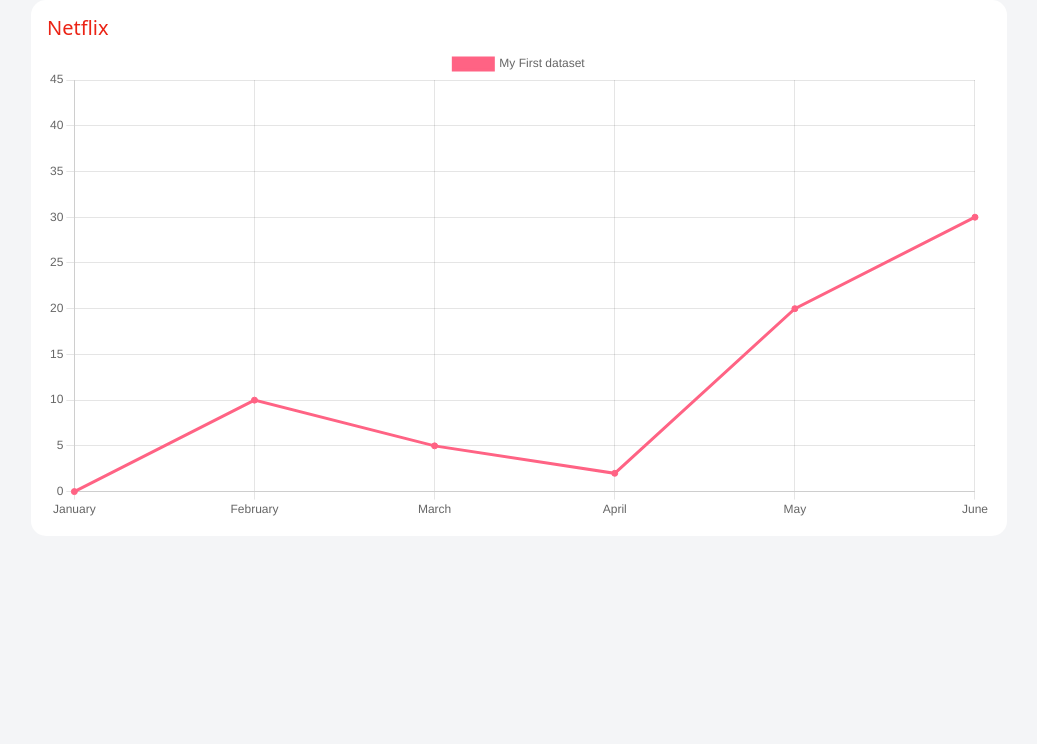
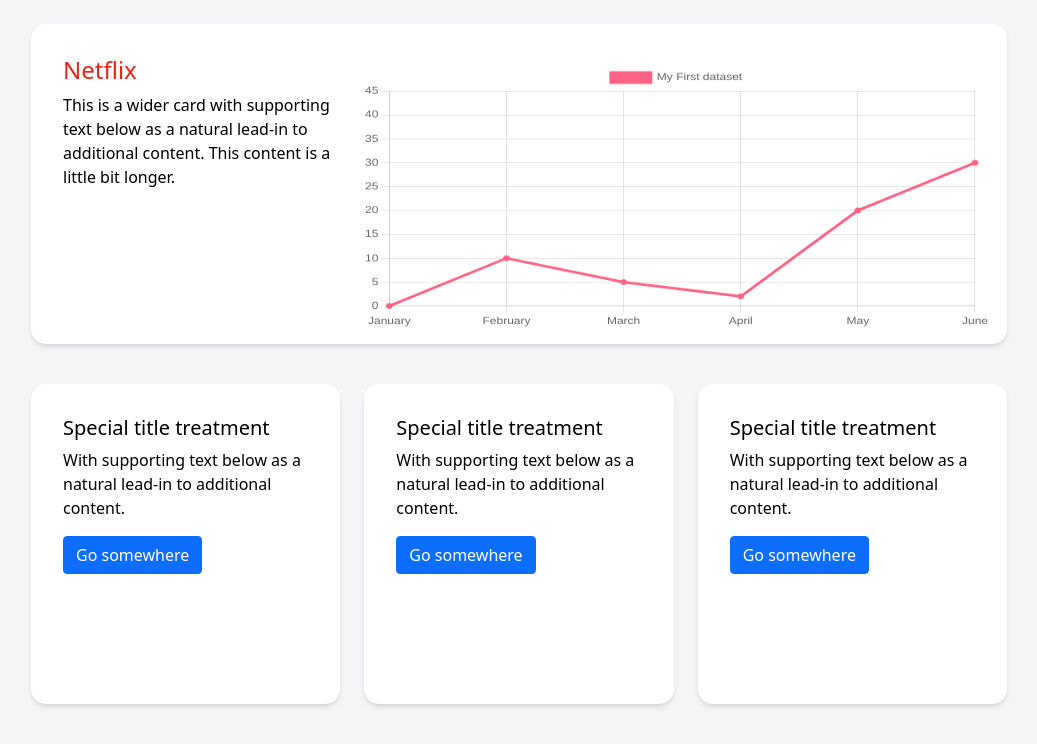
Before and after one commit to Razorlance/Dsba_project, a Flask app: page / in a window 1280 px wide. Shown: the part 56-800 px from the top of the page, without its empty margins (121-1158 px from the left). Run offline with Flask 2, Linux system fonts and the light colour scheme.

Commit message:
Added layout sample

```diff
--- a/app.py
+++ b/app.py
@@ -8,5 +8,10 @@ def index():
     return render_template("index.html")
 
 
+@app.route('/template')
+def template_index():
+    return render_template("template.html")
+
+
 if __name__ == '__main__':
     app.run()
--- a/static/Style/styles.css
+++ b/static/Style/styles.css
@@ -11,6 +11,8 @@
     color:#7448a7;
 }
 .card{
+    box-shadow: 0 4px 6px -1px rgb(0 0 0 / 10%), 0 2px 4px -1px rgb(0 0 0 / 6%);
+    height: 20rem;
     border-radius: 15px;
     background-color: #ffffff;
     border: none;
--- a/templates/index.html
+++ b/templates/index.html
@@ -5,8 +5,15 @@
     <meta name="viewport" content="width=device-width, initial-scale=1">
     <link href="https://cdn.jsdelivr.net/npm/bootstrap@5.1.3/dist/css/bootstrap.min.css" rel="stylesheet"
           integrity="sha384-1BmE4kWBq78iYhFldvKuhfTAU6auU8tT94WrHftjDbrCEXSU1oBoqyl2QvZ6jIW3" crossorigin="anonymous">
-
+    <!-- CSS only -->
+    <link href="https://cdn.jsdelivr.net/npm/bootstrap@5.1.1/dist/css/bootstrap.min.css" rel="stylesheet"
+          integrity="sha384-giJF6kkoqNQ00vy+HMDP7azOuL0xtbfIcaT9wjKHr8RbDVddVHyTfAAsrekwKmP1" crossorigin="anonymous">
+    <!-- JavaScript Bundle with Popper -->
+    <script src="https://cdn.jsdelivr.net/npm/bootstrap@5.1.1/dist/js/bootstrap.bundle.min.js"
+            integrity="sha384-ygbV9kiqUc6oa4msXn9868pTtWMgiQaeYH7/t7LECLbyPA2x65Kgf80OJFdroafW"
+            crossorigin="anonymous"></script>
     <link rel="stylesheet" type="text/css" href="{{ url_for('static',filename='Style/styles.css') }}">
+    <link rel="stylesheet" type="text/css" href="../static/Style/styles.css">
     <title>Movie industry in 2020</title>
 
 </head>
@@ -24,15 +31,52 @@
         </div>
     </header>
     <main class="px-3">
-        <div class="row">
-            <div class="col">
-                <div class="card">
-                    <div class="card-body">
-                        <h5 class="card-title netflix_color">Netflix</h5>
-                          <canvas id="myChart"></canvas>
-
+        <div class="row my-4">
+            <div class="col align-items-stretch">
+                <div class="card mb-3 p-3">
+                    <div class="row g-0">
+                        <div class="col-md-4">
+                            <div class="card-body">
+                                <h4 class="card-title netflix_color">Netflix</h4>
+                                <p class="card-text">This is a wider card with supporting text below as a natural
+                                    lead-in to additional content. This content is a little bit longer.</p>
+                            </div>
+                        </div>
+                        <div class="col-md-8">
+                            <canvas class="py-4" id="myChart"></canvas>
+                        </div>
                     </div>
                 </div>
+            </div>
+        </div>
+        <div class="row my-3">
+            <div class="col">
+                <div class="card p-3">
+                    <div class="card-body">
+                        <h5 class="card-title">Special title treatment</h5>
+                        <p class="card-text">With supporting text below as a natural lead-in to additional content.</p>
+                        <a href="#" class="btn btn-primary">Go somewhere</a>
+                    </div>
+                </div>
+            </div>
+            <div class="col">
+                <div class="card p-3 ">
+                    <div class="card-body">
+                        <h5 class="card-title">Special title treatment</h5>
+                        <p class="card-text">With supporting text below as a natural lead-in to additional content.</p>
+                        <a href="#" class="btn btn-primary">Go somewhere</a>
+                    </div>
+                </div>
+            </div>
+            <div class="col">
+                <div class="card p-3">
+                    <div class="card-body">
+                        <h5 class="card-title">Special title treatment</h5>
+                        <p class="card-text">With supporting text below as a natural lead-in to additional content.</p>
+                        <a href="#" class="btn btn-primary">Go somewhere</a>
+                    </div>
+                </div>
+            </div>
             </div>
         </div>
     </main>
@@ -50,6 +94,7 @@
         'May',
         'June',
     ];
+
 
     const data = {
         labels: labels,
```
